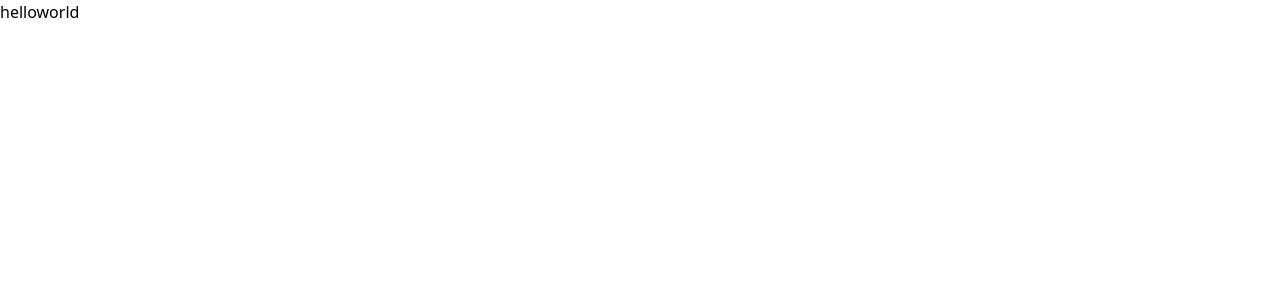
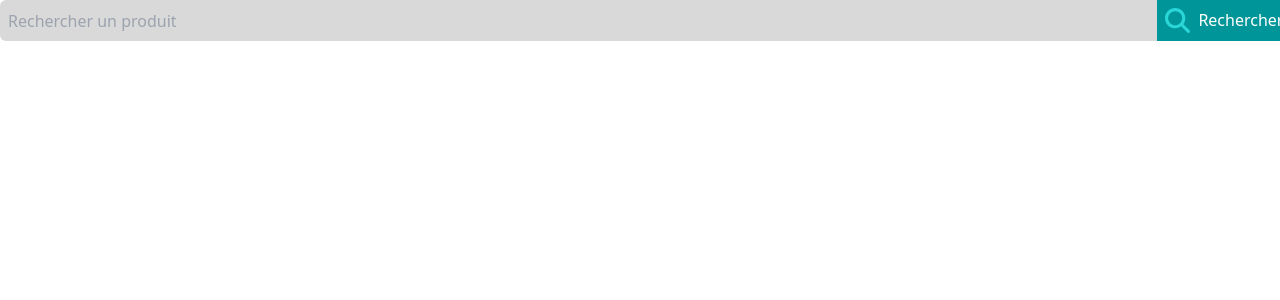
Before and after one commit to 2valide/Hackathon-x-Dekuple, a Next.js app: page / in a window 1280 px wide. Shown: the top 300 px of the page. Built offline with nearby package versions, Linux system fonts and the light colour scheme.

Commit message:
searchbar

```diff
--- /dev/null
+++ b/src/app/components/SearchBar.jsx
@@ -0,0 +1,29 @@
+import Image from "next/image";
+
+export default function SearchBar({ placeholder }) {
+  return (
+    <>
+      <div>
+        <form className="flex">
+          <input
+            type="text"
+            placeholder={placeholder}
+            className="bg-[#D9D9D9] text-[#B8B8B8] w-full p-2 rounded-l-md"
+          />
+          <button
+            type="submit"
+            className="flex flex-nowrap bg-[#009699] p-2 gap-2"
+          >
+            <Image
+              src="/img/icons/Loupe.svg"
+              width={25}
+              height={25}
+              alt="Picture of the author"
+            />
+            <span className="text-white ">Rechercher</span>
+          </button>
+        </form>
+      </div>
+    </>
+  );
+}
--- a/src/app/components/Test.jsx
+++ /dev/null
@@ -1,3 +0,0 @@
-export default function Page() {
-  return <div></div>;
-}
--- a/src/pages/index.jsx
+++ b/src/pages/index.jsx
@@ -1,8 +1,10 @@
+import SearchBar from "@/app/components/SearchBar";
+
 export default function Accueil() {
   return (
     <div>
-      <div>
-        <h1>helloworld</h1>
+      <div className="rounded-md">
+        <SearchBar placeholder="Rechercher un produit" />
       </div>
     </div>
   );
```
Also changed, not shown: public/img/icons/Loupe.svg (added).
